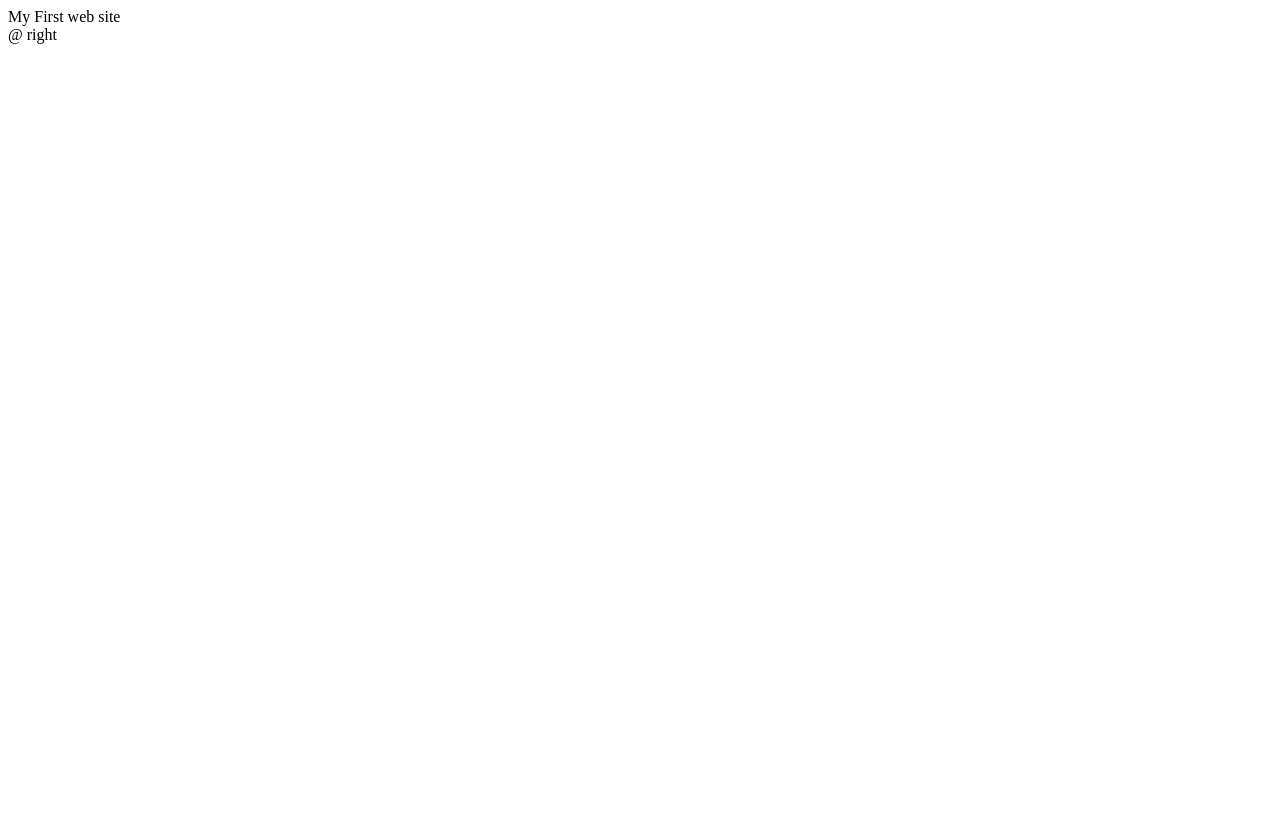
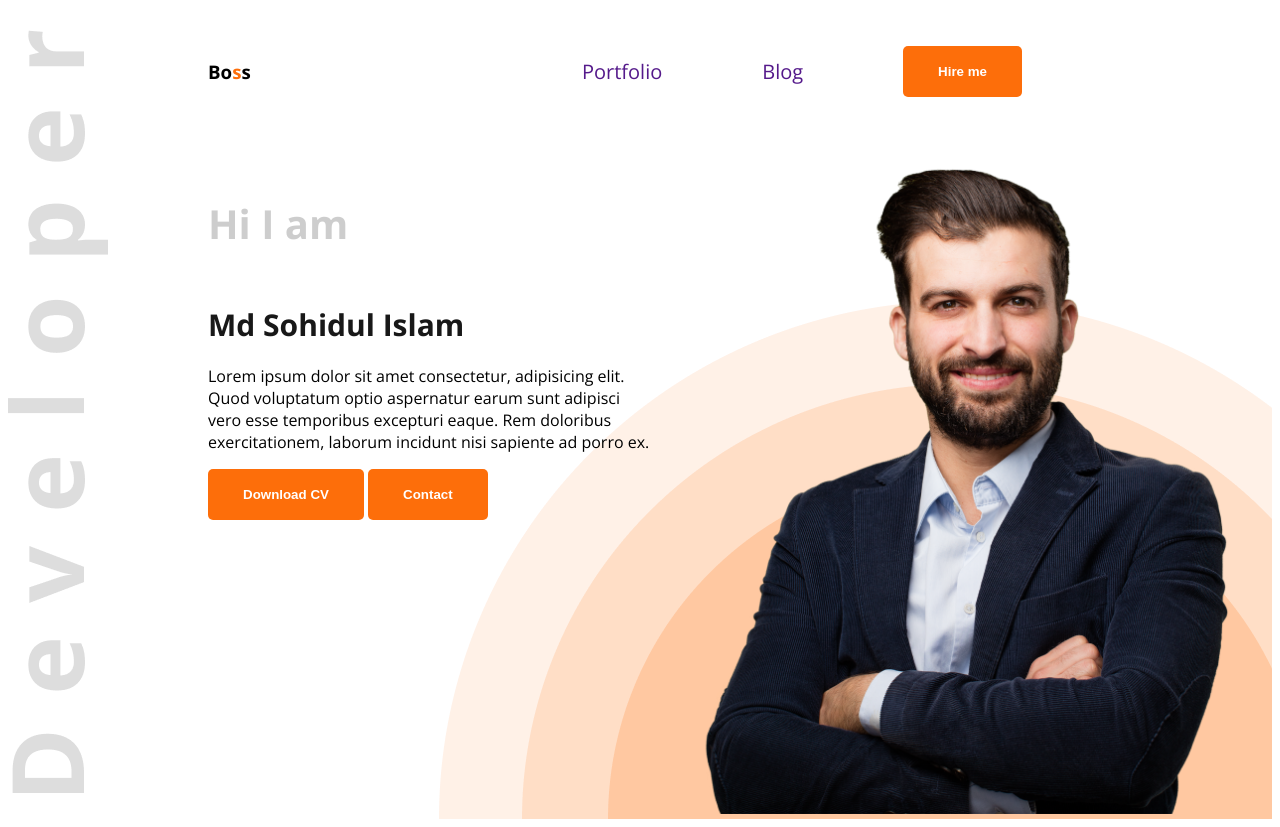
Before and after one commit to sohidul556/web-doveleper-portfoli, a plain HTML site: page index.html in a window 1280 px wide. Before the commit the page ends 800 px from the top, so only its background shows below. Drawn offline with nearby package versions, Linux system fonts and the light colour scheme.

Commit message:
added an portfolio file

```diff
--- a/index.html
+++ b/index.html
@@ -3,12 +3,36 @@
 <head>
     <meta charset="UTF-8">
     <meta name="viewport" content="width=device-width, initial-scale=1.0">
-    <title>portfolio</title>
+    <title>web developer portfolio</title>
+    <style>
+        @import url('https://fonts.googleapis.com/css2?family=Open+Sans:ital,wght@0,300..800;1,300..800&display=swap');
+        </style>
+<link rel="stylesheet" href="styles/portfolio.css">
+</head>
+<body class="open-sans-normal">
+    <header class="header">
+        <nav>
+            <h3 class="nav title">Bo<span class="text-primary">s</span>s</h3>
+            <ul>
+                <li><a href="">Portfolio</a></li>
+                <li><a href="">Blog</a></li>
+                <li><a href=""><Button class="btn-primary"> Hire me</Button></a></li>
+            </ul>
+        </nav>
+        <div class="banner">
 
-</head>
-<body>
-    <header> My First web site</header>
+        <div class="banner-content">
+            <h4 class="banner-greetings">Hi I am</h4>
+            <h1 class="banner-title">Md Sohidul Islam</h1>
+            <p class="banner-discription">Lorem ipsum dolor sit amet consectetur, adipisicing elit. Quod voluptatum optio aspernatur earum sunt adipisci vero esse temporibus excepturi eaque. Rem doloribus exercitationem, laborum incidunt nisi sapiente ad porro ex.</p>
+            <button class="btn-primary">Download CV</button>
+            <Button class="btn-primary">Contact</Button>
+        </div>
+            <div><img class="banner-profile-picture" src="images/hardy.png" alt=""></div>
+        </div>
+    </header>
     <main></main>
-    <footer>@ right</footer>
+
+    <footer></footer>
 </body>
 </html>
--- /dev/null
+++ b/styles/portfolio.css
@@ -0,0 +1,89 @@
+
+
+.open-sans-normal {
+  font-family: "Open Sans", serif;
+  font-optical-sizing: auto;
+  font-style: normal;
+  font-variation-settings:
+    "wdth" 100;
+}
+
+/*header bg styles*/
+
+.header{
+        background-image: url('../images/developer.png'), url('../images/header_bg.png');
+        background-repeat: no-repeat;
+        background-position: top left,bottom right;
+
+}
+    /* Nav styles.css*/
+
+nav{
+    display: flex;
+    align-items: center;
+    justify-content: space-between;
+    margin:30px 200px;
+}
+
+/*shared styles*/
+
+.text-primary{
+    color:#FD6E0A;
+
+}
+.btn-primary{
+    background-color: #FD6E0A;
+    font-weight: bold;
+    color: white;
+    padding: 18px 35px;
+    border-radius: 5px;
+    border: none;
+
+}
+
+nav ul {
+    display: flex;
+    align-items: center;
+
+}
+.nav title{
+    font: weight 800;
+    font-size: 45px;
+}
+nav ul li{
+    list-style: none;
+}
+nav ul a{
+    text-decoration: none;
+    font-size: 20px;
+    margin: 50px;
+
+}
+/*banner styles*/
+
+.banner-greetings{
+    font-size: 40px;
+    font-weight: 600px;
+    color:#4444;
+
+}
+.banner-title{
+    font-weight: bold;
+    font-size: 30px;
+    color: #181818;
+}
+.banner-profile-picture{
+    width: 580px;
+}
+.banner{
+    display: flex;
+    justify-content: space-between;
+    margin: 0 35px 0 200px;
+}
+.banner-content{
+    max-width: 580px;
+}
+.bbanner-discription{
+    color:#757575;
+
+}
```
